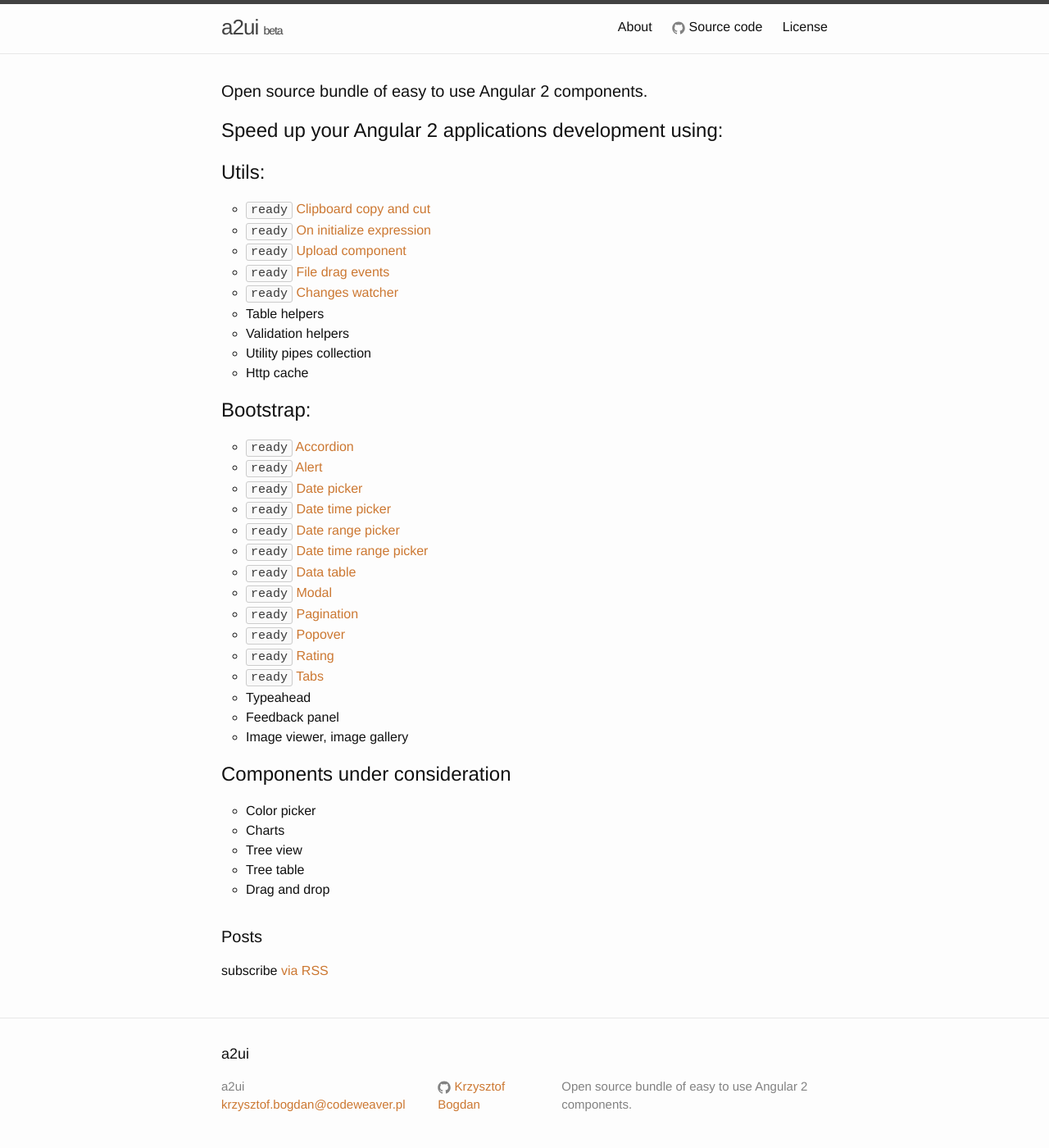
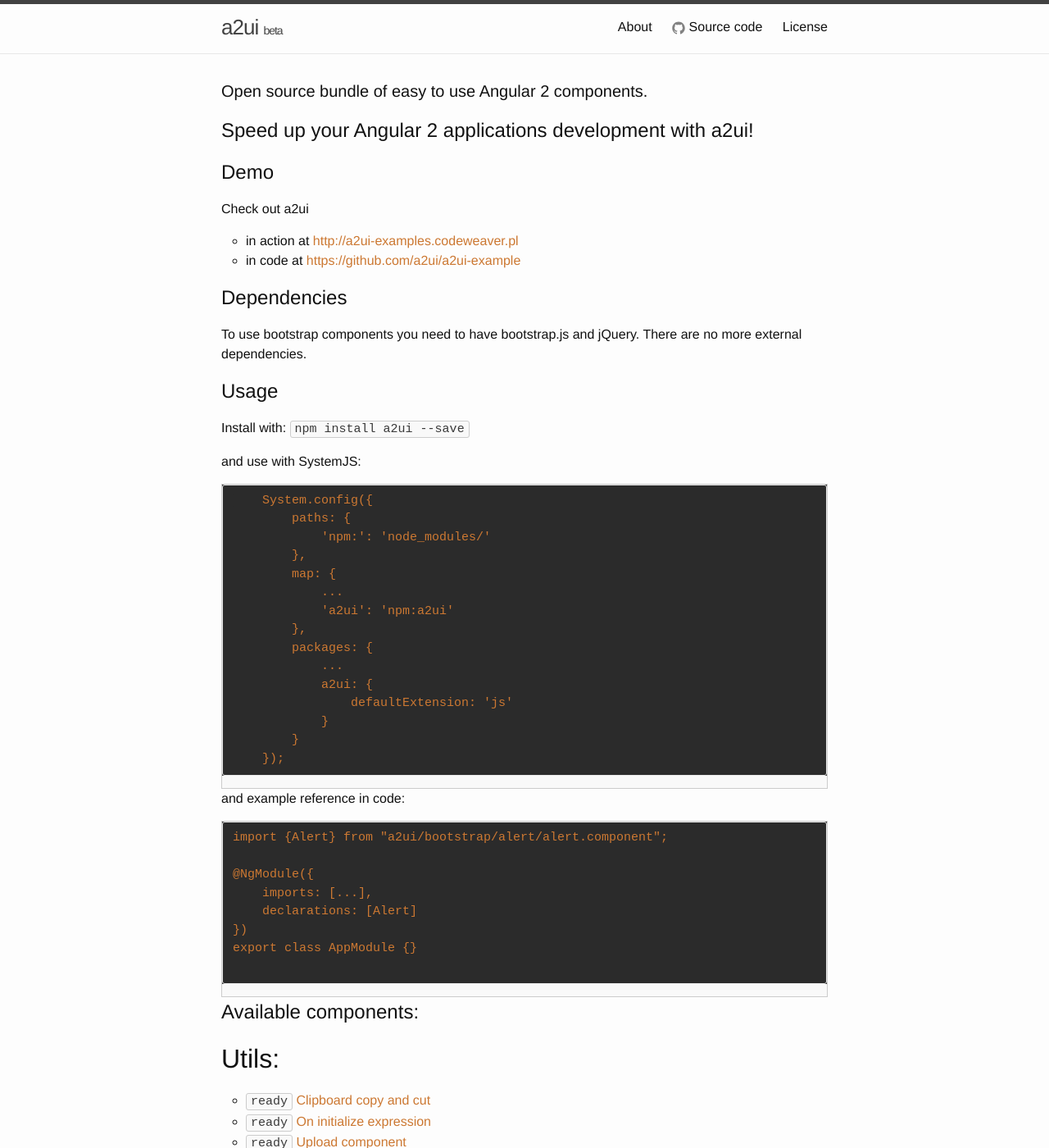
Before and after one commit to a2ui/a2ui, a Jekyll site: the page built from index.html, in a window 1280 px wide and 1400 px high. Shown: the whole window at 82% size. Built offline with Jekyll 4.4.1, drawn with Linux system fonts in a browser that asks for light colours; comment, search, counter and statistics services are not loaded.

Commit message:
Update main.md

````diff
--- a/_includes/main.md
+++ b/_includes/main.md
@@ -1,30 +1,79 @@
-# Speed up your Angular 2 applications development using:
+# Speed up your Angular 2 applications development with a2ui!
 
-# Utils:
-* `ready` [Clipboard copy and cut](/utils/copy-and-cut)
-* `ready` [On initialize expression](/utils/on-init)
-* `ready` [Upload component](/utils/upload)
-* `ready` [File drag events](/utils/file-drag-events)
-* `ready` [Changes watcher](/utils/watcher)
+# Demo
+
+Check out a2ui
+- in action at [http://a2ui-examples.codeweaver.pl](http://a2ui-examples.codeweaver.pl)
+- in code at [https://github.com/a2ui/a2ui-example](https://github.com/a2ui/a2ui-example)
+
+# Dependencies
+To use bootstrap components you need to have bootstrap.js and jQuery.
+There are no more external dependencies.
+
+# Usage
+
+Install with: `npm install a2ui --save`
+
+and use with SystemJS:
+
+```
+    System.config({
+        paths: {
+            'npm:': 'node_modules/'
+        },
+        map: {
+            ...
+            'a2ui': 'npm:a2ui'
+        },
+        packages: {
+            ...
+            a2ui: {
+                defaultExtension: 'js'
+            }
+        }
+    });
+```
+
+and example reference in code:
+
+```
+import {Alert} from "a2ui/bootstrap/alert/alert.component";
+
+@NgModule({
+    imports: [...],
+    declarations: [Alert]
+})
+export class AppModule {}
+
+```
+
+# Available components:
+
+## Utils:
+* `ready` [Clipboard copy and cut](http://a2ui.codeweaver.pl/utils/copy-and-cut)
+* `ready` [On initialize expression](http://a2ui.codeweaver.pl/utils/on-init)
+* `ready` [Upload component](http://a2ui.codeweaver.pl/utils/upload)
+* `ready` [File drag events](http://a2ui.codeweaver.pl/utils/file-drag-events)
+* `ready` [Changes watcher](http://a2ui.codeweaver.pl/utils/watcher)
 * Table helpers
 * Validation helpers
 * Utility pipes collection
 * Http cache
 
-# Bootstrap:
-* `ready` [Accordion](/bootstrap/accordion)
-* `ready` [Alert](/bootstrap/alert)
-* `ready` [Date picker](/bootstrap/date-picker)
-* `ready` [Date time picker](/bootstrap/date-time-picker)
-* `ready` [Date range picker](/bootstrap/date-range-picker)
-* `ready` [Date time range picker](/bootstrap/date-time-range-picker)
-* `ready` [Data table](/bootstrap/data-table)
-* `ready` [Modal](/bootstrap/modal)
-* `ready` [Pagination](/bootstrap/pagination)
-* `ready` [Popover](/bootstrap/popover)
-* `ready` [Rating](/bootstrap/rating)
-* `ready` [Tabs](/bootstrap/tabs)
-* Typeahead
+## Bootstrap:
+* `ready` [Accordion](http://a2ui.codeweaver.pl/bootstrap/accordion)
+* `ready` [Alert](http://a2ui.codeweaver.pl/bootstrap/alert)
+* `ready` [Date picker](http://a2ui.codeweaver.pl/bootstrap/date-picker)
+* `ready` [Date time picker](http://a2ui.codeweaver.pl/bootstrap/date-time-picker)
+* `ready` [Date range picker](http://a2ui.codeweaver.pl/bootstrap/date-range-picker)
+* `ready` [Date time range picker](http://a2ui.codeweaver.pl/bootstrap/date-time-range-picker)
+* `ready` [Data table](http://a2ui.codeweaver.pl/bootstrap/data-table)
+* `ready` [Modal](http://a2ui.codeweaver.pl/bootstrap/modal)
+* `ready` [Pagination](http://a2ui.codeweaver.pl/bootstrap/pagination)
+* `ready` [Popover](http://a2ui.codeweaver.pl/bootstrap/popover)
+* `ready` [Rating](http://a2ui.codeweaver.pl/bootstrap/rating)
+* `ready` [Tabs](http://a2ui.codeweaver.pl/bootstrap/tabs)
+* `ready` [Typeahead](http://a2ui.codeweaver.pl/bootstrap/typeahead)
 * Feedback panel
 * Image viewer, image gallery
 
````
